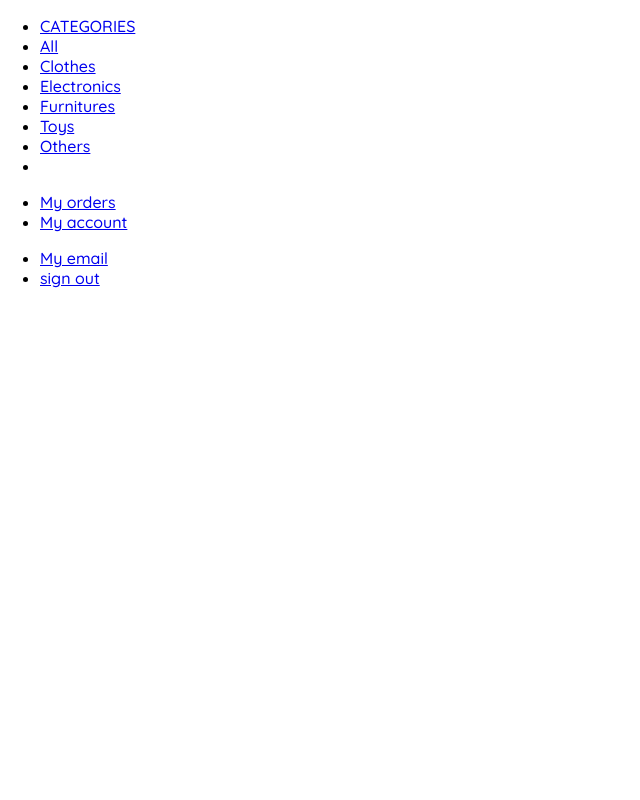
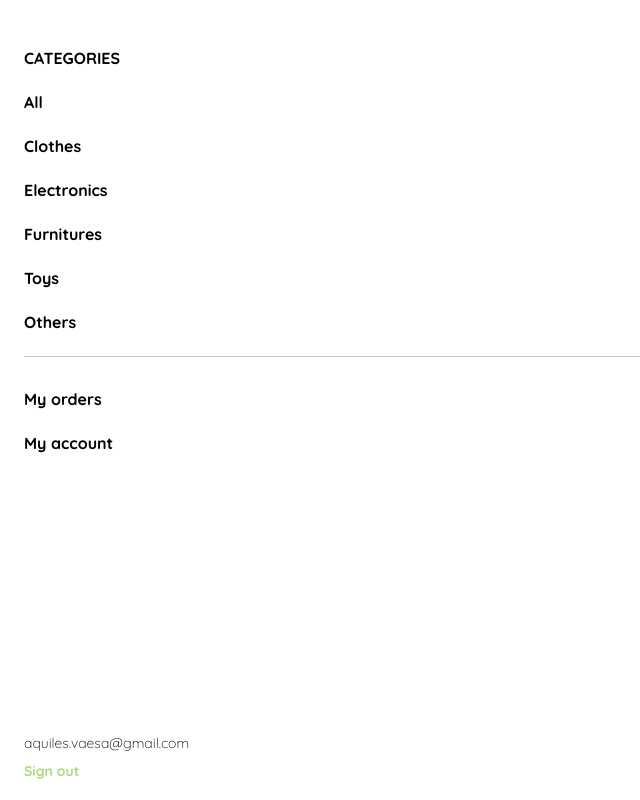
Before and after one commit to AldereteSergio/Proyecto-Practico-Platzi-HTML-CSS, a plain HTML site: page clase8.html in a window 1280 px wide. Shown: the whole page, without its empty margins (0-640 px from the left). Drawn offline with Linux system fonts and the light colour scheme.

Commit message:
Menu lateral categorias hecho

```diff
--- a/clase8.html
+++ b/clase8.html
@@ -25,6 +25,54 @@
             body {
                 margin: 0;
                 font-family: "Quicksand", sans-serif;
+            }
+
+            .mobile-menu {
+                padding: 24px;
+            }
+
+            .mobile-menu a {
+                text-decoration: none;
+                color: var(--black);
+                font-weight: bold;
+                /*margin-bottom: 24px;*/
+            }
+            .mobile-menu ul {
+                padding: 0;
+                margin: 24px 0 0;
+                list-style: none;
+            }
+
+            .mobile-menu ul:nth-child(1) {
+                border-bottom: 1px solid var(--very-light-pink);
+            }
+
+            .mobile-menu ul:nth-child(2) {
+                margin-top: 32px;
+            }
+
+            .mobile-menu ul li {
+                margin-top: 24px;
+            }
+
+            .mobile-menu .user-data {
+                position: absolute;
+                bottom: 20px;
+                width: inherit;
+            }
+
+            .mobile-menu .user-data li {
+                margin-top: 8px;
+            }
+
+            .mobile-menu .email {
+                font-size: var(--sm);
+                font-weight: 300;
+            }
+
+            .mobile-menu .sign-out {
+                font-size: var(--sm);
+                color: var(--hospital-green);
             }
         </style>
     </head>
@@ -67,12 +115,12 @@
                 </li>
             </ul>
 
-            <ul>
+            <ul class="user-data">
                 <li>
-                    <a href="/">My email</a>
+                    <a href="/" class="email">aquiles.vaesa@gmail.com</a>
                 </li>
                 <li>
-                    <a href="/">sign out</a>
+                    <a href="/" class="sign-out">Sign out</a>
                 </li>
             </ul>
         </div>
```
